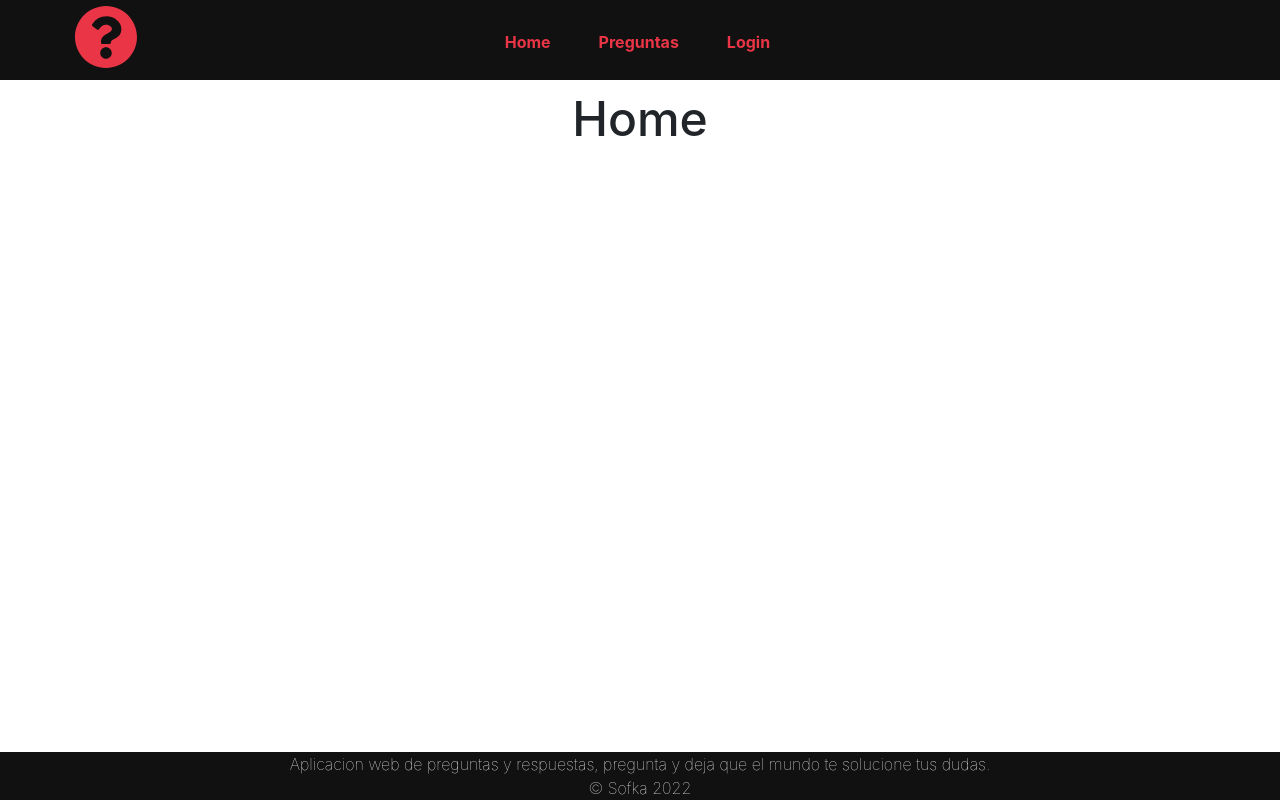
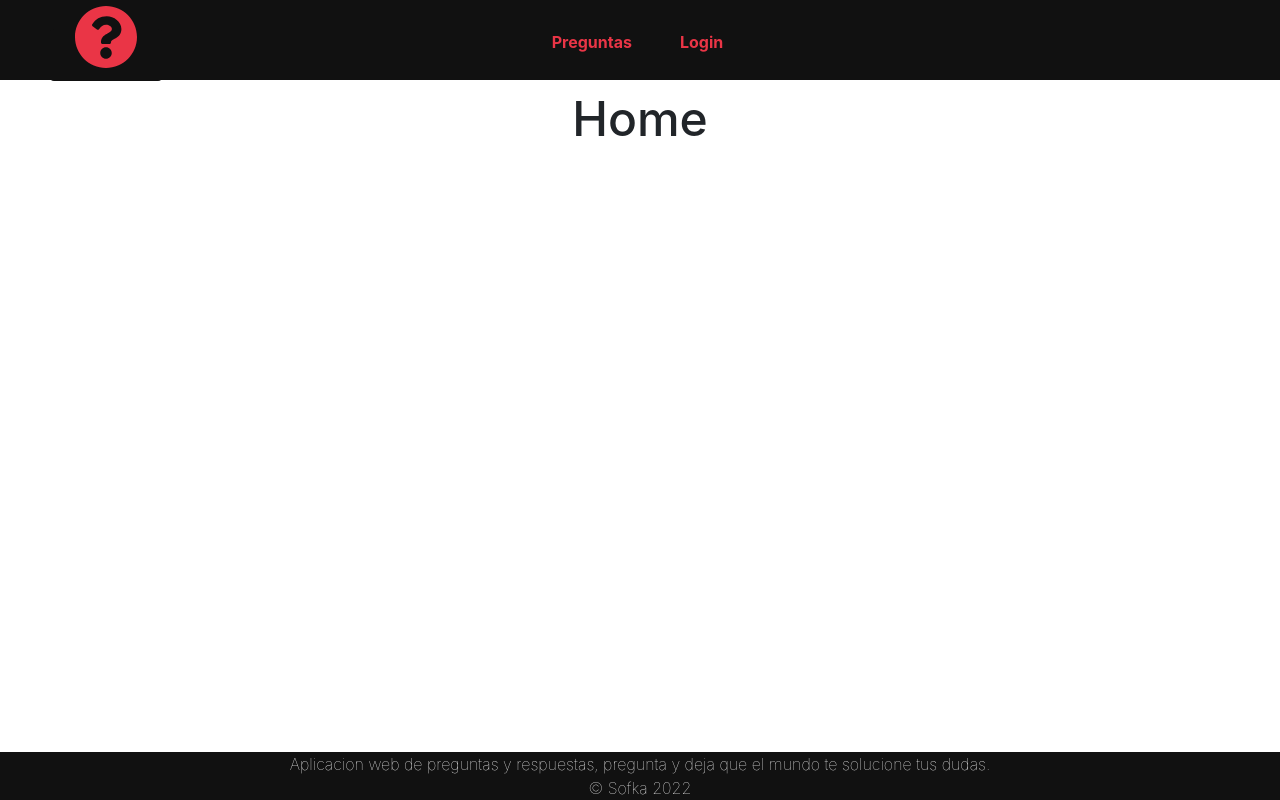
Before and after one commit to JuanesOsorioL/Proyecto-Preguntas_Y_Respuestas-Front, a React (Create React App) app: page / in a window 1280 px wide. Built offline with nearby package versions, Linux system fonts and the light colour scheme; no server answers.

Commit message:
se modifica funcionalidad del logo

```diff
--- a/src/components/Navbar.jsx
+++ b/src/components/Navbar.jsx
@@ -37,7 +37,8 @@ const Navbar = ({elements}) => {
     <nav>
       <section className="contendornavbar">
         <div className="colum-1">
-          {element}
+          <Link className="logo" to={"/"}>{element}</Link>
+         {/*  {element} */}
         </div>
         <div className="colum-2">
           {
--- a/src/index.css
+++ b/src/index.css
@@ -21,6 +21,16 @@ nav a {
   padding: 1rem 1.5rem;
   border-radius: 4px;
 }
+
+.logo{
+  background: #111;
+}
+
+.logo:hover {
+  background: #111;
+}
+
+
 
 nav a:hover {
   background: #222;
@@ -99,6 +109,7 @@ textarea {
   padding: .375rem 0.75rem;
   margin-bottom: 10px;
 }
+
 .button-view:hover {
    background: #3ea80c;
   color: white;
```
Also changed, not shown: src/utils/NavbarList.js (+4 -4 lines). Lines whose indentation alone changed are shown as unchanged.
